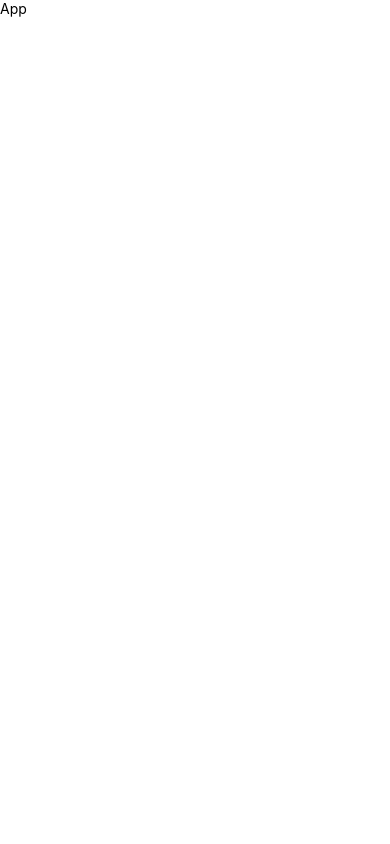
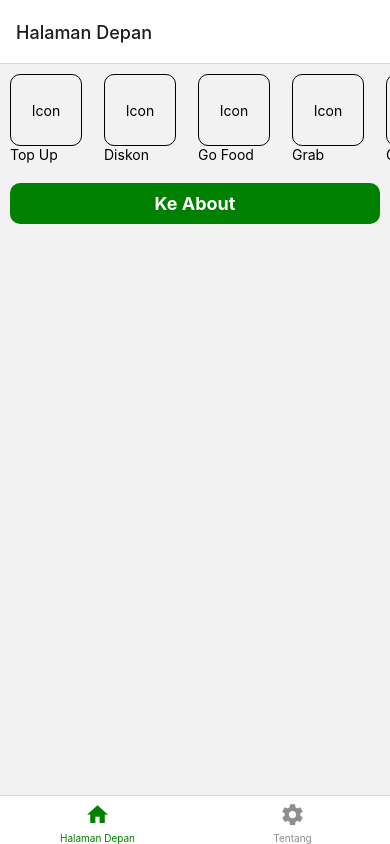
Before and after one commit to MOH-WAKID/UTS-MOBILE_PROGRAMMING-KABAR_BOLA, a React Native app: screen / in a window 390 px wide. Built offline with nearby package versions, Linux system fonts and the light colour scheme.

Commit message:
Memunculkan Icon Bagian Bawah

```diff
--- a/src/App.jsx
+++ b/src/App.jsx
@@ -1,14 +1,54 @@
-import { StyleSheet, Text, View } from 'react-native'
-import React from 'react'
+import {StyleSheet, Text, View, FlatList} from 'react-native';
+import React from 'react';
+import {NavigationContainer} from '@react-navigation/native';
+import {createNativeStackNavigator} from '@react-navigation/native-stack';
+import {createBottomTabNavigator} from '@react-navigation/bottom-tabs';
+import MaterialCommunityIcons from 'react-native-vector-icons/MaterialCommunityIcons';
+import About from './screens/About';
+import Home from './screens/Depan';
 
-const App = () => {
+const Stack = createNativeStackNavigator();
+const Tabs = createBottomTabNavigator();
+
+const MenuTab = () => {
   return (
-    <View>
-      <Text>App</Text>
-    </View>
-  )
+    <Tabs.Navigator screenOptions={{tabBarActiveTintColor: 'green'}}>
+      <Tabs.Screen
+        name="Halaman Depan"
+        component={Home}
+        options={{
+          tabBarIcon: ({size, color}) => (
+            <MaterialCommunityIcons name="home" size={size} color={color} />
+          ),
+        }}
+      />
+      <Tabs.Screen
+        name="Tentang"
+        component={About}
+        options={{
+          tabBarIcon: ({size, color}) => (
+            <MaterialCommunityIcons name="cog" size={size} color={color} />
+          ),
+        }}
+      />
+    </Tabs.Navigator>
+  );
+};
+
+function App() {
+  return (
+    <NavigationContainer>
+      <Stack.Navigator>
+        <Stack.Screen
+          name="Tab"
+          component={MenuTab}
+          options={{headerShown: false}}
+        />
+      </Stack.Navigator>
+    </NavigationContainer>
+  );
 }
 
-export default App
+export default App;
 
-const styles = StyleSheet.create({})
+const style = StyleSheet.create({});
--- a/src/component/IconMenu.jsx
+++ b/src/component/IconMenu.jsx
@@ -0,0 +1,34 @@
+import {StyleSheet, Text, View, TouchableOpacity} from 'react-native';
+import React from 'react';
+
+const IconMenu = ({label}) => {
+  return (
+    <TouchableOpacity style={styles.container}>
+      <View style={styles.box}>
+        <Text style={styles.textIcon}>Icon</Text>
+      </View>
+      <Text>{label}</Text>
+    </TouchableOpacity>
+  );
+};
+
+export default IconMenu;
+
+const styles = StyleSheet.create({
+  container: {
+    //borderWidth: 1,
+    margin: 5,
+    padding: 5,
+    width: 84,
+    justifyContent: 'center',
+    alignContent: 'center',
+  },
+  box: {
+    borderWidth: 1,
+    width: 72,
+    height: 72,
+    justifyContent: 'center',
+    alignItems: 'center',
+    borderRadius: 10,
+  },
+});
--- a/src/screens/About.jsx
+++ b/src/screens/About.jsx
@@ -0,0 +1,13 @@
+import {StyleSheet, Text, View} from 'react-native'
+import React from 'react'
+const About = () => {
+  return (
+    <View>
+      <Text>About</Text>
+    </View>
+  );
+};
+
+export default About
+
+const styles = StyleSheet.create({})
--- /dev/null
+++ b/src/screens/Depan.jsx
@@ -0,0 +1,46 @@
+import {StyleSheet, Text, View, FlatList, TouchableOpacity} from 'react-native';
+import React from 'react';
+import IconMenu from '../component/IconMenu';
+
+const Data = [
+  {id: 1, label: 'Top Up'},
+  {id: 2, label: 'Diskon'},
+  {id: 3, label: 'Go Food'},
+  {id: 4, label: 'Grab'},
+  {id: 5, label: 'Gojek'},
+];
+
+const Home = ({navigation}) => {
+  return (
+    <View>
+      <FlatList
+        data={Data}
+        renderItem={({item}) => <IconMenu label={item.label} />}
+        horizontal={true}
+      />
+      <TouchableOpacity
+        onPress={() => navigation.navigate('About')}
+        style={styles.btn}>
+        <Text style={styles.txt}>Ke About</Text>
+      </TouchableOpacity>
+    </View>
+  );
+};
+
+export default Home;
+
+const styles = StyleSheet.create({
+  btn: {
+    margin: 10,
+    padding: 10,
+    justifyContent: 'center',
+    alignItems: 'center',
+    borderRadius: 10,
+    backgroundColor: 'green',
+  },
+  txt: {
+    fontSize: 18,
+    fontWeight: 'bold',
+    color: 'white',
+  },
+});
```
Also changed, not shown: src/screens/Home.jsx (deleted).
